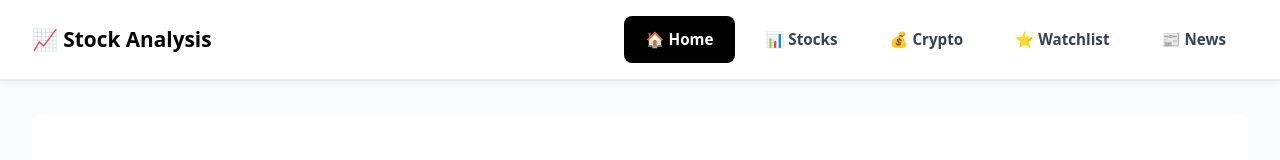
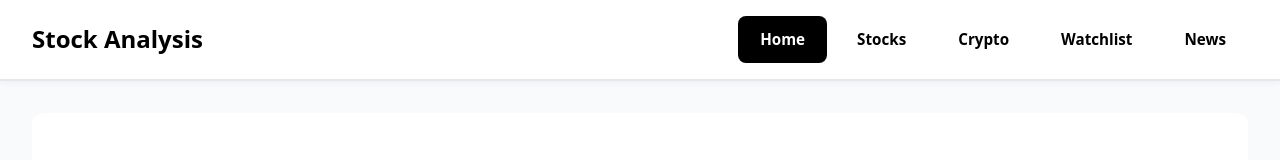
Before and after one commit to vkmnamit/stock-analysis-frontend, a React (Vite) app: page / in a window 1280 px wide. Shown: the top 160 px of the page. Built offline with nearby package versions, Linux system fonts and the light colour scheme; no server answers.

Commit message:
Fix: Update all components and remove trailing slash from API_BASE_URL to fix 404 errors

```diff
--- a/src/App.css
+++ b/src/App.css
@@ -13,12 +13,21 @@
   background: #fff;
   border-bottom: 2px solid #e5e7eb;
   box-shadow: 0 2px 8px rgba(0, 0, 0, 0.05);
+  position: relative;
 }
 
 .nav-links {
   display: flex;
   gap: 0.5rem;
   align-items: center;
+}
+
+.mobile-menu-button {
+  display: none;
+}
+
+.mobile-menu {
+  display: none;
 }
 
 .page {
@@ -48,3 +57,45 @@
   flex-direction: column;
   gap: 0.5rem;
 }
+
+/* Responsive Design for Mobile & Tablet */
+@media screen and (max-width: 768px) {
+  .navbar {
+    padding: 1rem;
+    flex-wrap: wrap;
+  }
+
+  .nav-links {
+    display: none !important;
+  }
+
+  .mobile-menu-button {
+    display: block !important;
+  }
+
+  .mobile-menu {
+    display: flex !important;
+  }
+
+  .page {
+    padding: 1rem;
+  }
+
+  .grid {
+    grid-template-columns: 1fr;
+  }
+}
+
+@media screen and (max-width: 480px) {
+  .navbar {
+    padding: 0.75rem;
+  }
+
+  .page {
+    padding: 0.75rem;
+  }
+
+  .card {
+    padding: 0.75rem;
+  }
+}
--- a/src/components/Navbar.jsx
+++ b/src/components/Navbar.jsx
@@ -5,11 +5,11 @@ export default function Navbar() {
     const location = useLocation()
     const [mobileMenuOpen, setMobileMenuOpen] = useState(false)
 
-    const navButtonStyle = (path) => ({
-        padding: '0.625rem 1.25rem',
+    const navButtonStyle = (path, isMobile = false) => ({
+        padding: isMobile ? '0.75rem 1rem' : '0.625rem 1.25rem',
         borderRadius: '8px',
         textDecoration: 'none',
-        fontSize: '0.95rem',
+        fontSize: isMobile ? '1rem' : '0.95rem',
         fontWeight: 600,
         transition: 'all 0.2s ease',
         border: '2px solid transparent',
@@ -18,8 +18,10 @@ export default function Navbar() {
             : 'transparent',
         color: location.pathname === path || location.pathname.startsWith(path + '/')
             ? '#fff'
-            : '#374151',
-        display: 'inline-block'
+            : '#000000ff',
+        display: 'block',
+        width: isMobile ? '100%' : 'auto',
+        textAlign: isMobile ? 'left' : 'center'
     })
 
     const handleMouseEnter = (e) => {
@@ -43,25 +45,76 @@ export default function Navbar() {
 
     return (
         <nav className="navbar" style={{ position: 'sticky', top: 0, zIndex: 1000 }}>
+            {/* Logo */}
             <Link
                 to="/"
+                onClick={handleLinkClick}
                 style={{
                     fontWeight: 700,
-                    fontSize: 'clamp(1.2rem, 3vw, 1.3rem)',
+                    fontSize: 'clamp(1.2rem, 4vw, 1.5rem)',
                     textDecoration: 'none',
                     color: '#000',
                     display: 'flex',
                     alignItems: 'center',
-                    gap: '0.5rem'
+                    gap: '0.5rem',
+                    whiteSpace: 'nowrap'
                 }}
             >
-                📈 Stock Analysis
+                Stock Analysis
             </Link>
+
+            {/* Desktop Navigation */}
+            <div className="nav-links" style={{
+                display: 'flex',
+                gap: '0.5rem',
+                alignItems: 'center'
+            }}>
+                <Link
+                    to="/"
+                    style={navButtonStyle('/')}
+                    onMouseEnter={handleMouseEnter}
+                    onMouseLeave={(e) => handleMouseLeave(e, '/')}
+                >
+                    Home
+                </Link>
+                <Link
+                    to="/stock/AAPL"
+                    style={navButtonStyle('/stock')}
+                    onMouseEnter={handleMouseEnter}
+                    onMouseLeave={(e) => handleMouseLeave(e, '/stock')}
+                >
+                    Stocks
+                </Link>
+                <Link
+                    to="/crypto"
+                    style={navButtonStyle('/crypto')}
+                    onMouseEnter={handleMouseEnter}
+                    onMouseLeave={(e) => handleMouseLeave(e, '/crypto')}
+                >
+                    Crypto
+                </Link>
+                <Link
+                    to="/watchlist"
+                    style={navButtonStyle('/watchlist')}
+                    onMouseEnter={handleMouseEnter}
+                    onMouseLeave={(e) => handleMouseLeave(e, '/watchlist')}
+                >
+                    Watchlist
+                </Link>
+                <Link
+                    to="/news"
+                    style={navButtonStyle('/news')}
+                    onMouseEnter={handleMouseEnter}
+                    onMouseLeave={(e) => handleMouseLeave(e, '/news')}
+                >
+                    News
+                </Link>
+            </div>
 
             {/* Mobile Menu Button */}
             <button
+                onClick={() => setMobileMenuOpen(!mobileMenuOpen)}
                 className="mobile-menu-button"
-                onClick={() => setMobileMenuOpen(!mobileMenuOpen)}
                 style={{
                     display: 'none',
                     background: 'transparent',
@@ -69,106 +122,66 @@ export default function Navbar() {
                     borderRadius: '8px',
                     padding: '0.5rem',
                     cursor: 'pointer',
-                    fontSize: '1.5rem'
+                    fontSize: '1.5rem',
+                    lineHeight: 1
                 }}
                 aria-label="Toggle menu"
             >
                 {mobileMenuOpen ? '✕' : '☰'}
             </button>
 
-            {/* Desktop Navigation */}
-            <div className="nav-links desktop-nav">
-                <Link
-                    to="/"
-                    style={navButtonStyle('/')}
-                    onMouseEnter={handleMouseEnter}
-                    onMouseLeave={(e) => handleMouseLeave(e, '/')}
-                >
-                    🏠 Home
-                </Link>
-                <Link
-                    to="/stock/AAPL"
-                    style={navButtonStyle('/stock')}
-                    onMouseEnter={handleMouseEnter}
-                    onMouseLeave={(e) => handleMouseLeave(e, '/stock')}
-                >
-                    📊 Stocks
-                </Link>
-                <Link
-                    to="/crypto"
-                    style={navButtonStyle('/crypto')}
-                    onMouseEnter={handleMouseEnter}
-                    onMouseLeave={(e) => handleMouseLeave(e, '/crypto')}
-                >
-                    💰 Crypto
-                </Link>
-                <Link
-                    to="/watchlist"
-                    style={navButtonStyle('/watchlist')}
-                    onMouseEnter={handleMouseEnter}
-                    onMouseLeave={(e) => handleMouseLeave(e, '/watchlist')}
-                >
-                    ⭐ Watchlist
-                </Link>
-                <Link
-                    to="/news"
-                    style={navButtonStyle('/news')}
-                    onMouseEnter={handleMouseEnter}
-                    onMouseLeave={(e) => handleMouseLeave(e, '/news')}
-                >
-                    📰 News
-                </Link>
-            </div>
-
-            {/* Mobile Navigation */}
+            {/* Mobile Navigation Menu */}
             {mobileMenuOpen && (
-                <div className="mobile-nav" style={{
+                <div
+                    className="mobile-menu"
+                    style={{
+                        display: 'none',
                         position: 'absolute',
                         top: '100%',
                         left: 0,
                         right: 0,
-                    background: '#fff',
-                    borderTop: '2px solid #e5e7eb',
+                        background: '#dedbdbff',
+                        borderBottom: '2px solid #e0dedeff',
                         boxShadow: '0 4px 12px rgba(0,0,0,0.1)',
                         padding: '1rem',
-                    display: 'flex',
                         flexDirection: 'column',
                         gap: '0.5rem'
-                }}>
+                    }}
+                >
                     <Link
                         to="/"
                         onClick={handleLinkClick}
-                        style={{ ...navButtonStyle('/'), width: '100%', textAlign: 'center' }}
+                        style={navButtonStyle('/', true)}
                     >
-                        🏠 Home
+                        Home
                     </Link>
                     <Link
                         to="/stock/AAPL"
                         onClick={handleLinkClick}
-                        style={{ ...navButtonStyle('/stock'), width: '100%', textAlign: 'center' }}
+                        style={navButtonStyle('/stock', true)}
                     >
-                        📊 Stocks
+                        Stocks
                     </Link>
                     <Link
                         to="/crypto"
                         onClick={handleLinkClick}
-                        style={{ ...navButtonStyle('/crypto'), width: '100%', textAlign: 'center' }}
+                        style={navButtonStyle('/crypto', true)}
                     >
-                        💰 Crypto
+                        Crypto
                     </Link>
                     <Link
                         to="/watchlist"
                         onClick={handleLinkClick}
-                        style={{ ...navButtonStyle('/watchlist'), width: '100%', textAlign: 'center' }}
+                        style={navButtonStyle('/watchlist', true)}
                     >
-                        ⭐ Watchlist
+                        Watchlist
                     </Link>
                     <Link
                         to="/news"
                         onClick={handleLinkClick}
-                        style={{ ...navButtonStyle('/news'), width: '100%', textAlign: 'center' }}
+                        style={navButtonStyle('/news', true)}
                     >
-                        📰 News
+                        News
                     </Link>
                 </div>
             )}
--- a/src/pages/Crypto.jsx
+++ b/src/pages/Crypto.jsx
@@ -7,27 +7,28 @@ export default function Crypto() {
     const [loading, setLoading] = useState(true)
     const [lastUpdated, setLastUpdated] = useState(null)
 
-    useEffect(() => {
     // Fetch all crypto data from the new endpoint
     const fetchCryptos = async () => {
+        setLoading(true)
         try {
             const res = await axios.get(`${API_BASE_URL}/api/crypto-list`)
             setCryptos(res.data.cryptos || [])
             setLastUpdated(res.data.lastUpdated)
-                setLoading(false)
         } catch (err) {
             console.error('Error fetching crypto list:', err)
+        } finally {
             setLoading(false)
         }
     }
+    useEffect(() => {
+        fetchCryptos()
+    }, [])
 
-        fetchCryptos()
-
+    useEffect(() => {
         // Auto-refresh every 30 seconds
         const interval = setInterval(fetchCryptos, 30000)
         return () => clearInterval(interval)
     }, [])
-
     return (
         <div className="page">
             <h1>💰 Cryptocurrency Market</h1>
--- a/src/pages/Home.jsx
+++ b/src/pages/Home.jsx
@@ -12,9 +12,17 @@ export default function Home() {
     const symbols = ['AAPL', 'GOOGL', 'MSFT', 'TSLA', 'AMZN', 'NVDA', 'META', 'NFLX']
 
     useEffect(() => {
-        axios.get(`${API_BASE_URL}/api/market-news`)
-            .then(res => setMarketNews(res.data.slice(0, 8)))
-            .catch(err => console.error('News error:', err))
+        // axios.get(`${API_BASE_URL}/api/market-news`)
+        //     .then(res => setMarketNews(res.data.slice(0, 8)))
+        //     .catch(err => console.error('News error:', err))
+
+        const res = async () => {
+            const data = await axios.get(`${API_BASE_URL}/api/market-news`)
+            setMarketNews(data.data.slice(0, 8))
+            console.log("Market News Data:", data)
+        }
+
+        res()
     }, [])
 
     return (
```
Lines whose indentation alone changed are shown as unchanged.
